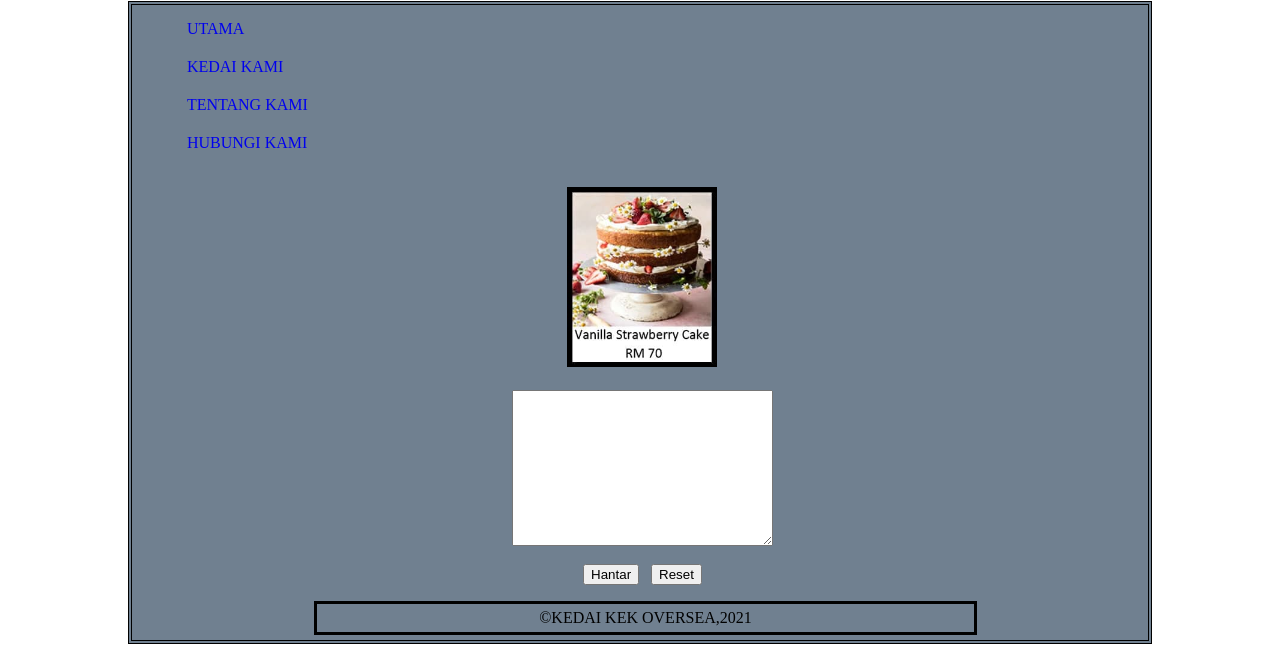
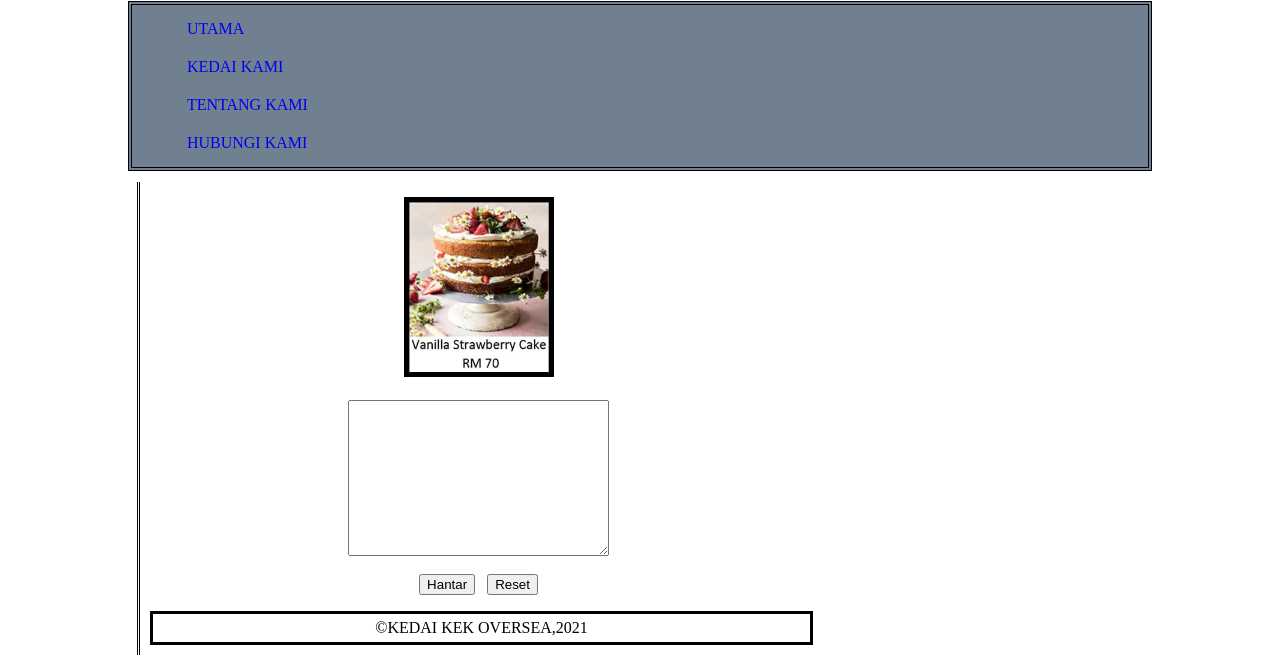
Before and after one commit to fxzhurin/KPD1023_KEDAI_KEK_OVERSEA, a plain HTML site: page komen.html in a window 1280 px wide. Shown: the part 193-848 px from the top of the page. Drawn offline with Linux system fonts and the light colour scheme.

Commit message:
Update komen.html

```diff
--- a/komen.html
+++ b/komen.html
@@ -57,6 +57,9 @@
         margin: auto;
         margin-top: 20px;
         text-align: center;
+        padding: 10px;
+        float: left;
+        border-left: double;
       }
       .kandungan img {
         display: block;
```
Lines whose indentation alone changed are shown as unchanged.
